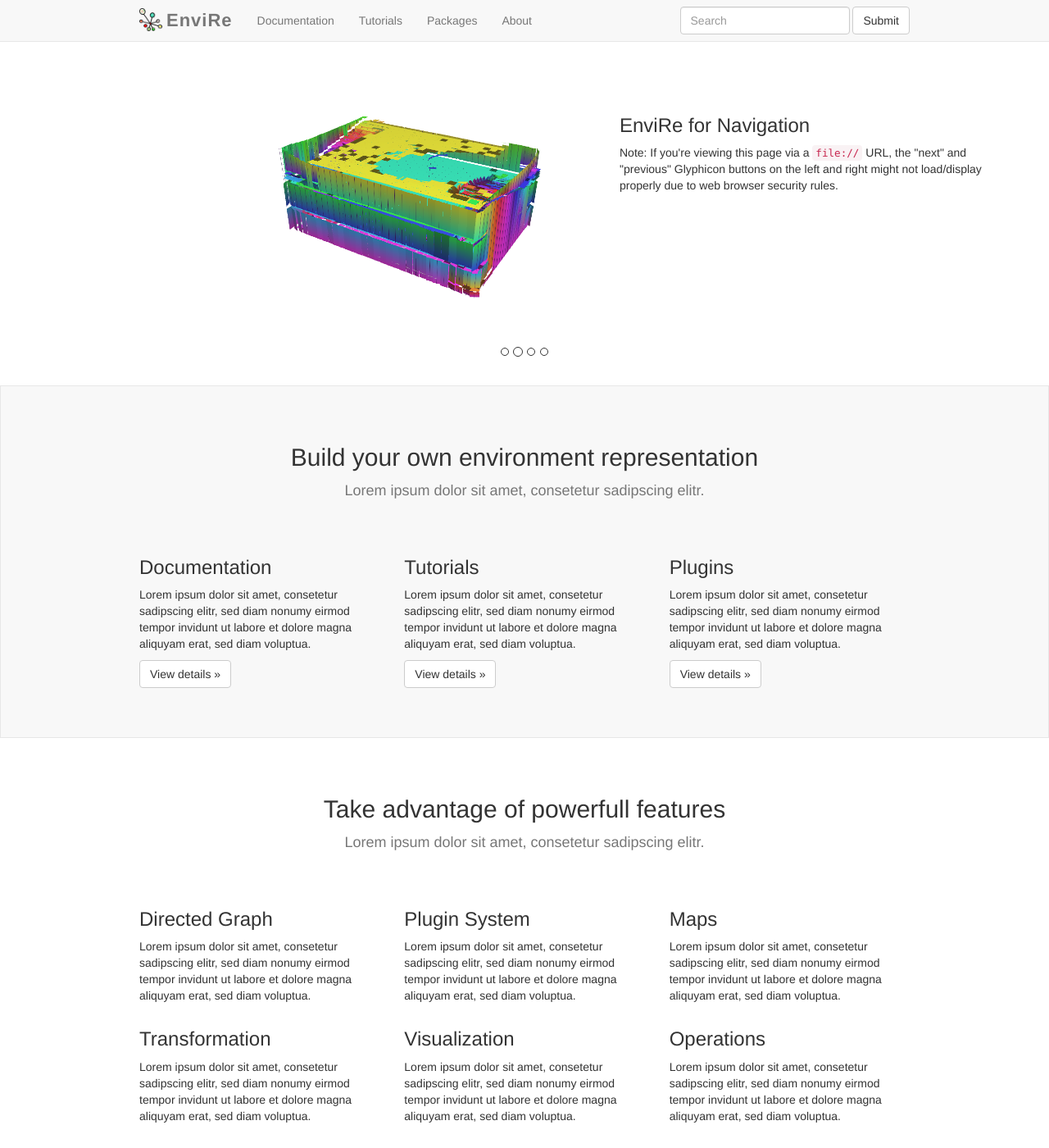
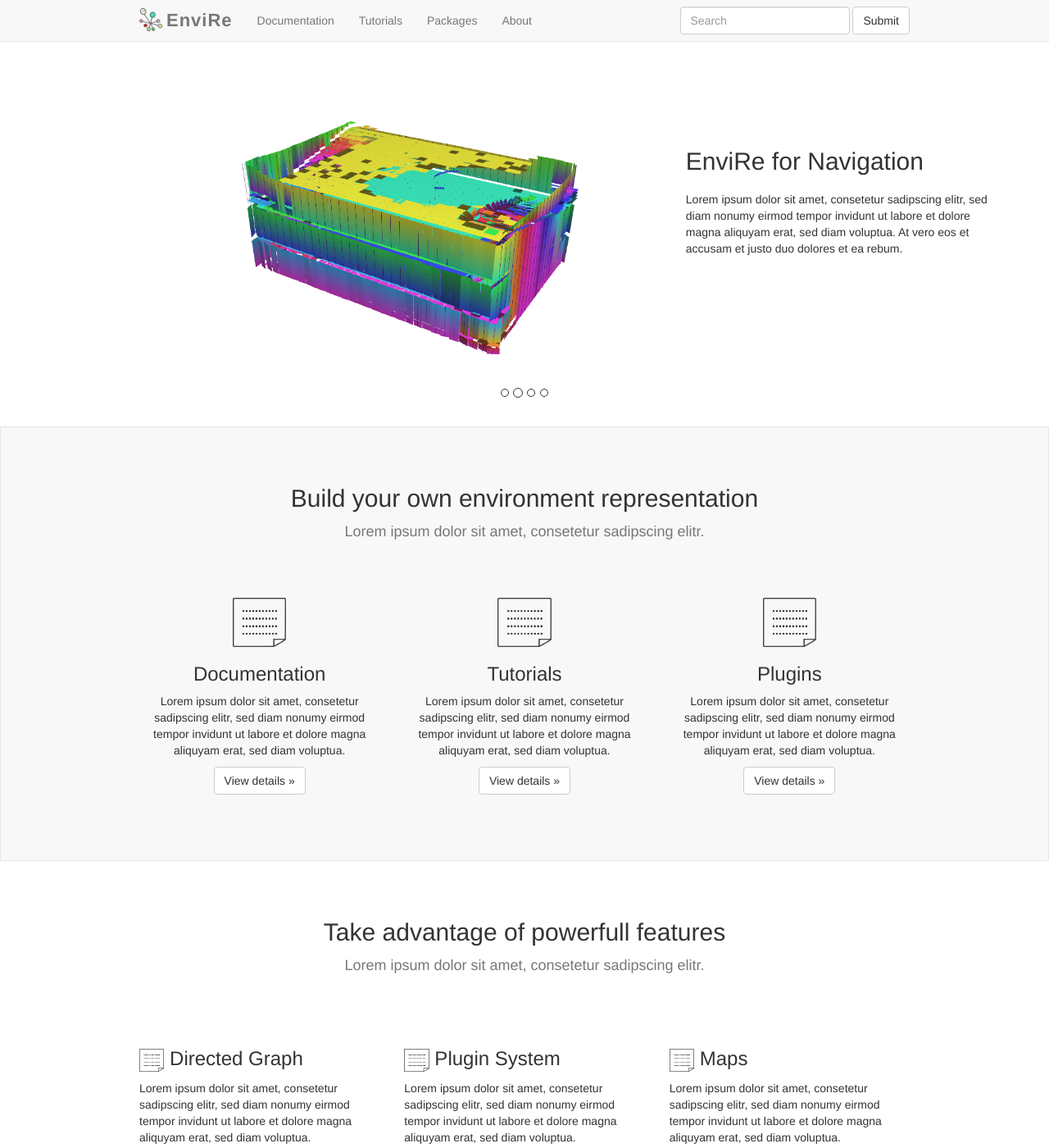
Before and after one commit to envire/envire.github.io, a Jekyll site: the page built from index.html, in a window 1280 px wide and 1400 px high. Shown: the whole window at 82% size. Built offline with Jekyll 4.4.1, drawn with Linux system fonts in a browser that asks for light colours; nearby versions of some CDN libraries.

Commit message:
add dummy icons

```diff
--- a/_layouts/home.html
+++ b/_layouts/home.html
@@ -24,10 +24,16 @@
                             <div class="col-md-6">
                                 <img data-holder-rendered="true" src="images/slider/garage-white.png" alt="Slider 1 MLS Map">
                             </div>
-                            <div class="col-md-6">
-                                <h6>Lorem</h6>
-                                <h3>Environment Representation</h3>
-                                <p>Note: If you're viewing this page via a <code>file://</code> URL, the "next" and "previous" Glyphicon buttons on the left and right might not load/display properly due to web browser security rules.</p>
+                            <div class="col-md-1">
+                            </div>
+                            <div class="col-md-5">
+                                <h2>Environment Representation</h2>
+                                <p>Lorem ipsum dolor sit amet, consetetur sadipscing elitr, sed diam nonumy eirmod tempor invidunt ut labore et dolore magna aliquyam erat, sed diam voluptua.</p>
+                                <ul>
+                                    <li>Graph</li>
+                                    <li>Maps</li>
+                                    <li>Visualization</li>
+                                </ul>
                             </div>
                         </div>
                     </div>
@@ -40,9 +46,11 @@
                             <div class="col-md-6">
                                 <img data-holder-rendered="true" src="images/slider/garage-white.png" alt="Slider 2 MLS Map">
                             </div>
-                            <div class="col-md-6">
-                                <h3>EnviRe for Navigation</h3>
-                                <p>Note: If you're viewing this page via a <code>file://</code> URL, the "next" and "previous" Glyphicon buttons on the left and right might not load/display properly due to web browser security rules.</p>
+                            <div class="col-md-1">
+                            </div>
+                            <div class="col-md-5">
+                                <h2>EnviRe for Navigation</h2>
+                                <p>Lorem ipsum dolor sit amet, consetetur sadipscing elitr, sed diam nonumy eirmod tempor invidunt ut labore et dolore magna aliquyam erat, sed diam voluptua. At vero eos et accusam et justo duo dolores et ea rebum.</p>
                             </div>
                         </div>
                     </div>
@@ -55,9 +63,11 @@
                             <div class="col-md-6">
                                 <img data-holder-rendered="true" src="images/slider/garage-white.png" alt="Slider 3 MLS Map">
                             </div>
-                            <div class="col-md-6">
-                                <h3>EnviRe for Mapping</h3>
-                                <p>Note: If you're viewing this page via a <code>file://</code> URL, the "next" and "previous" Glyphicon buttons on the left and right might not load/display properly due to web browser security rules.</p>
+                            <div class="col-md-1">
+                            </div>
+                            <div class="col-md-5">
+                                <h2>EnviRe for Mapping</h2>
+                                <p>Lorem ipsum dolor sit amet, consetetur sadipscing elitr, sed diam nonumy eirmod tempor invidunt ut labore et dolore magna aliquyam erat, sed diam voluptua. At vero eos et accusam et justo duo dolores et ea rebum.</p>
                             </div>
                         </div>
                     </div>
@@ -70,9 +80,11 @@
                             <div class="col-md-6">
                                 <img data-holder-rendered="true" src="images/slider/garage-white.png" alt="Slider 3 MLS Map">
                             </div>
-                            <div class="col-md-6">
-                                <h3>Envire for Simulation</h3>
-                                <p>Note: If you're viewing this page via a <code>file://</code> URL, the "next" and "previous" Glyphicon buttons on the left and right might not load/display properly due to web browser security rules.</p>
+                            <div class="col-md-1">
+                            </div>
+                            <div class="col-md-5">
+                                <h2>Envire for Simulation</h2>
+                                <p>Lorem ipsum dolor sit amet, consetetur sadipscing elitr, sed diam nonumy eirmod tempor invidunt ut labore et dolore magna aliquyam erat, sed diam voluptua. At vero eos et accusam et justo duo dolores et ea rebum.</p>
                             </div>
                         </div>
                     </div>
@@ -81,24 +93,27 @@
         </div>
     </div>
     <div class="block_container gray">
-        <div class="container">
+        <div class="container middle">
             <div class="home_header">
                 <h2>Build your own environment representation</h2>
                 <h4>Lorem ipsum dolor sit amet, consetetur sadipscing elitr.</h4>
             </div>
             <div class="row">
                 <div class="col-md-4">
+                    <img src="images/icons/icon.png" height="60"/>
                     <h3>Documentation</h3>
                     <p>Lorem ipsum dolor sit amet, consetetur sadipscing elitr, sed diam nonumy eirmod tempor invidunt ut labore et dolore magna aliquyam erat, sed diam voluptua.</p>
                     <p><a class="btn btn-default" href="#" role="button">View details &raquo;</a></p>
                 </div>
                 <div class="col-md-4">
+                    <img src="images/icons/icon.png" height="60"/>
                     <h3>Tutorials</h3>
                     <p>Lorem ipsum dolor sit amet, consetetur sadipscing elitr, sed diam nonumy eirmod tempor invidunt ut labore et dolore magna aliquyam erat, sed diam voluptua.</p>
                     <p><a class="btn btn-default" href="#" role="button">View details &raquo;</a></p>
                 </div>
                 <div class="col-md-4">
-                    <h3>Plugins</h3
+                    <img src="images/icons/icon.png" height="60"/>
+                    <h3>Plugins</h3>
                     <p>Lorem ipsum dolor sit amet, consetetur sadipscing elitr, sed diam nonumy eirmod tempor invidunt ut labore et dolore magna aliquyam erat, sed diam voluptua.</p>
                     <p><a class="btn btn-default" href="#" role="button">View details &raquo;</a></p>
                 </div>
@@ -113,43 +128,43 @@
             </div>
             <div class="row">
                 <div class="col-md-4">
-                    <h3>Directed Graph</h3>
+                    <h3><img src="images/icons/icon.png" height="28"/> Directed Graph</h3>
                     <p>Lorem ipsum dolor sit amet, consetetur sadipscing elitr, sed diam nonumy eirmod tempor invidunt ut labore et dolore magna aliquyam erat, sed diam voluptua.</p>
                 </div>
                 <div class="col-md-4">
-                    <h3>Plugin System</h3>
+                    <h3><img src="images/icons/icon.png" height="28"/> Plugin System</h3>
                     <p>Lorem ipsum dolor sit amet, consetetur sadipscing elitr, sed diam nonumy eirmod tempor invidunt ut labore et dolore magna aliquyam erat, sed diam voluptua.</p>
                 </div>
                 <div class="col-md-4">
-                    <h3>Maps</h3>
+                    <h3><img src="images/icons/icon.png" height="28"/> Maps</h3>
                     <p>Lorem ipsum dolor sit amet, consetetur sadipscing elitr, sed diam nonumy eirmod tempor invidunt ut labore et dolore magna aliquyam erat, sed diam voluptua.</p>
                 </div>
             </div>
             <div class="row">
                 <div class="col-md-4">
-                    <h3>Transformation</h3>
+                    <h3><img src="images/icons/icon.png" height="28"/> Transformation</h3>
                     <p>Lorem ipsum dolor sit amet, consetetur sadipscing elitr, sed diam nonumy eirmod tempor invidunt ut labore et dolore magna aliquyam erat, sed diam voluptua.</p>
                 </div>
                 <div class="col-md-4">
-                    <h3>Visualization</h3>
+                    <h3><img src="images/icons/icon.png" height="28"/> Visualization</h3>
                     <p>Lorem ipsum dolor sit amet, consetetur sadipscing elitr, sed diam nonumy eirmod tempor invidunt ut labore et dolore magna aliquyam erat, sed diam voluptua.</p>
                 </div>
                 <div class="col-md-4">
-                    <h3>Operations</h3
+                    <h3><img src="images/icons/icon.png" height="28"/> Operations</h3
                     <p>Lorem ipsum dolor sit amet, consetetur sadipscing elitr, sed diam nonumy eirmod tempor invidunt ut labore et dolore magna aliquyam erat, sed diam voluptua.</p>
                 </div>
             </div>
             <div class="row">
                 <div class="col-md-4">
-                    <h3>Serialization</h3>
+                    <h3><img src="images/icons/icon.png" height="28"/> Serialization</h3>
                     <p>Lorem ipsum dolor sit amet, consetetur sadipscing elitr, sed diam nonumy eirmod tempor invidunt ut labore et dolore magna aliquyam erat, sed diam voluptua.</p>
                 </div>
                 <div class="col-md-4">
-                    <h3>Visualization</h3>
+                    <h3><img src="images/icons/icon.png" height="28"/> Visualization</h3>
                     <p>Lorem ipsum dolor sit amet, consetetur sadipscing elitr, sed diam nonumy eirmod tempor invidunt ut labore et dolore magna aliquyam erat, sed diam voluptua.</p>
                 </div>
                 <div class="col-md-4">
-                    <h3>Integration in ROCK</h3
+                    <h3><img src="images/icons/icon.png" height="28"/> Integration in ROCK</h3
                     <p>Lorem ipsum dolor sit amet, consetetur sadipscing elitr, sed diam nonumy eirmod tempor invidunt ut labore et dolore magna aliquyam erat, sed diam voluptua.</p>
                 </div>
             </div>
--- a/css/envire.css
+++ b/css/envire.css
@@ -63,7 +63,7 @@ body {
 
 .carousel-caption img
 {
-    max-width: 350px;
+    max-width: 450px;
     max-height: 350px;
     display: block;
     margin-left: auto;
@@ -72,7 +72,7 @@ body {
 
 /* Carousel base class */
 .carousel {
-  height: 400px;
+  height: 450px;
   margin-bottom: 0px;
 }
 /* Since positioning the image, we need to help out the caption */
@@ -83,7 +83,7 @@ body {
 
 /* Declare heights because of positioning of img element */
 .carousel .item {
-  height: 400px;
+  height: 450px;
   background-color: #FFF;
 }
 
@@ -139,8 +139,8 @@ body {
 
 .block_container
 {
-    padding-top: 50px;
-    padding-bottom: 50px;
+    padding-top: 70px;
+    padding-bottom: 70px;
 
 }
 
@@ -150,10 +150,15 @@ div.gray
     border: 1px solid #e7e7e7;
 }
 
+div.gray .row {
+    margin-bottom: 0px;
+}
+
 .home_header h2
 {
     text-align: center;
     margin-bottom: 15px;
+    margin-top: 0px;
 }
 
 .home_header h4
@@ -164,7 +169,7 @@ div.gray
 
 .home_header
 {
-    margin-bottom: 50px;
+    margin-bottom: 70px;
 }
 
 body {
@@ -189,3 +194,26 @@ body {
   padding-right: 15px;
   padding-left: 15px;
 }
+
+.middle img
+{
+    display: block;
+    margin: 0 auto;
+}
+
+.middle p, .middle h3
+{
+    text-align: center;
+}
+
+.block_container .row
+{
+    margin-bottom: 30px;
+}
+
+
+.carousel-caption .row h2
+{
+    margin-top: 60px;
+    margin-bottom: 20px;
+}
```
Also changed, not shown: images/envire_logo_graph.ico, images/envire_logo_graph.png, images/envire_logo_graph_edit.svg (added), images/icons/Icon-set-document-2400px.png (added), images/icons/Icon-set-document-2400px.svg (added), images/icons/icon.png (added), images/icons/icon.svg (added), images/icons/icons.svg (added).
